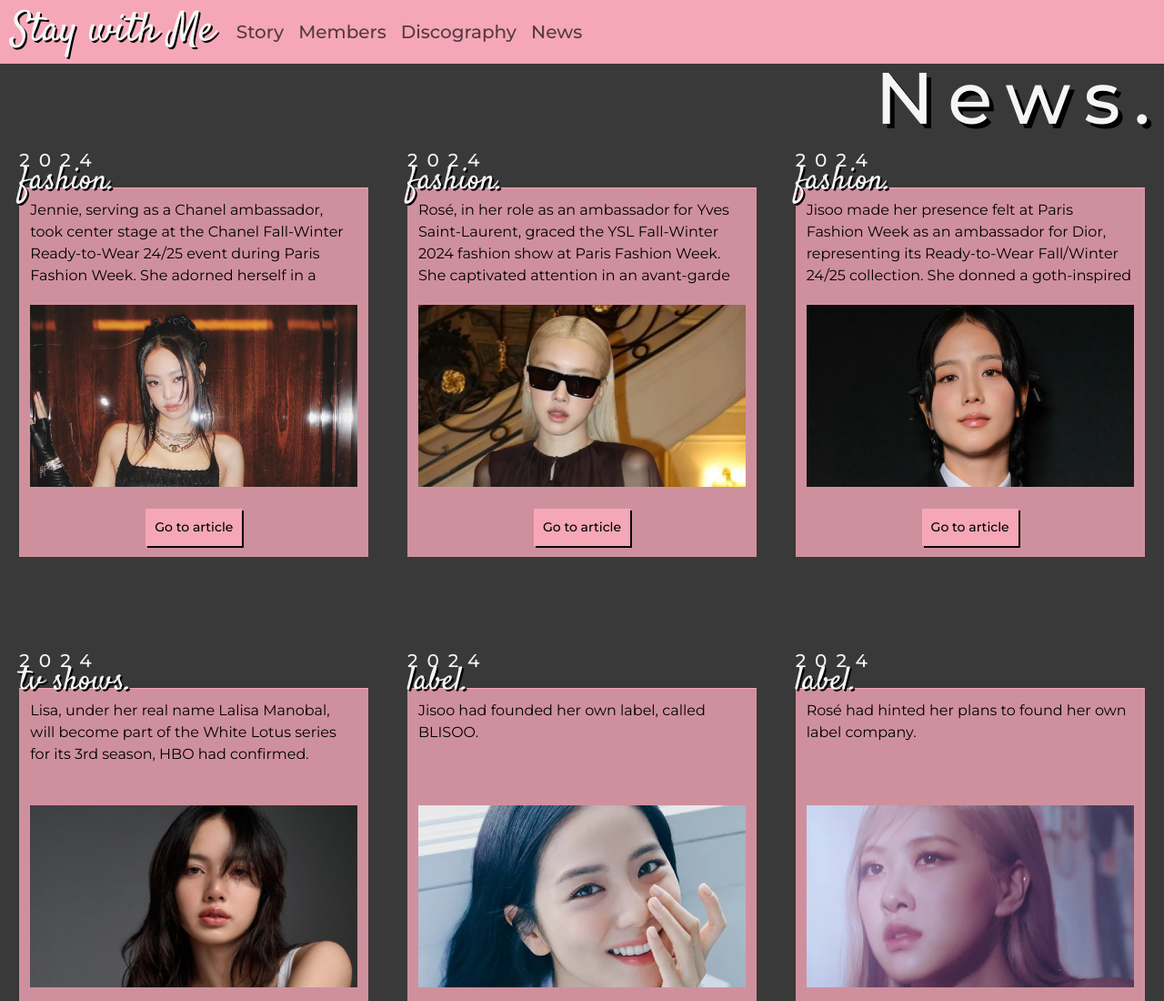
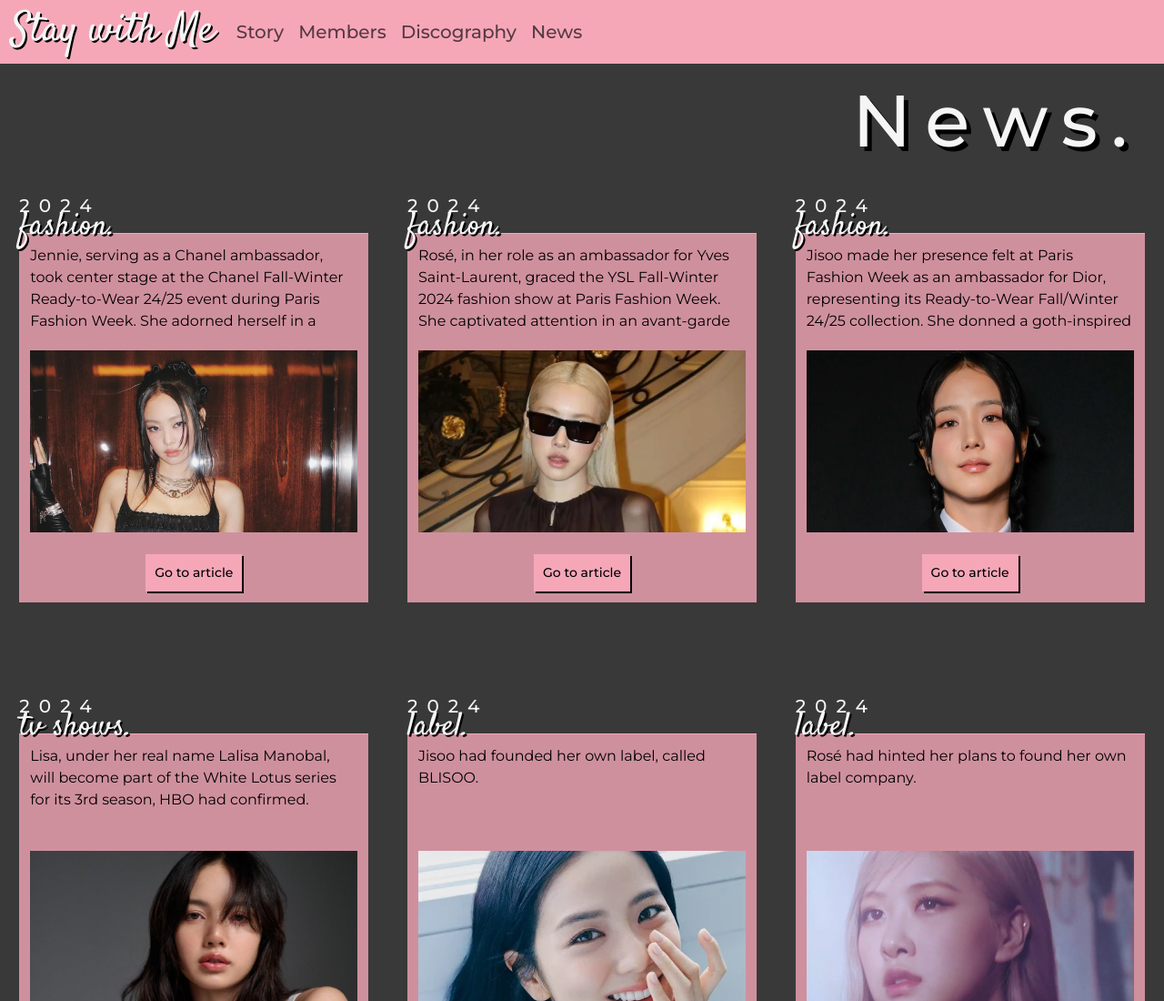
Before and after one commit to ale-koi/stay-with-me, a website: page pages/news.html in a window 1280 px wide. Shown: the top 1100 px of the page at 91% size. Drawn offline with nearby package versions, Linux system fonts and the light colour scheme.

Commit message:
minor details

```diff
--- a/SCSS/pages/index.scss
+++ b/SCSS/pages/index.scss
@@ -169,7 +169,6 @@ h2 {
    font-weight: 500;
 }
 
-
 #homeQuote {
    width: 100%;
    height: 300px;
@@ -199,7 +198,7 @@ h2 {
                text-align: center;
            }
            h3 {
-            font-size: 30px;
+                font-size: 30px;
            }
        }
 }
--- a/SCSS/pages/news.scss
+++ b/SCSS/pages/news.scss
@@ -1,6 +1,6 @@
 .news-mainbody {
     background-color: map-get($colors, primary);
-        h1{
+        h2{
             font-size: 80px;
             color: map-get($text-colors, primary);
             letter-spacing: 15px;
--- a/pages/news.html
+++ b/pages/news.html
@@ -43,7 +43,7 @@
         </header>
 		<main>
 			<div class="news-mainbody">
-				<h1>News.</h1>
+				<h2>News.</h2>
 				<div class="news-cube">
 					<div class="card" data-aos="fade-up">
 							<h4>2024</h4>
```
Also changed, not shown: pages/story.html (+1 -1 lines), CSS/main.css, 1 other file.
